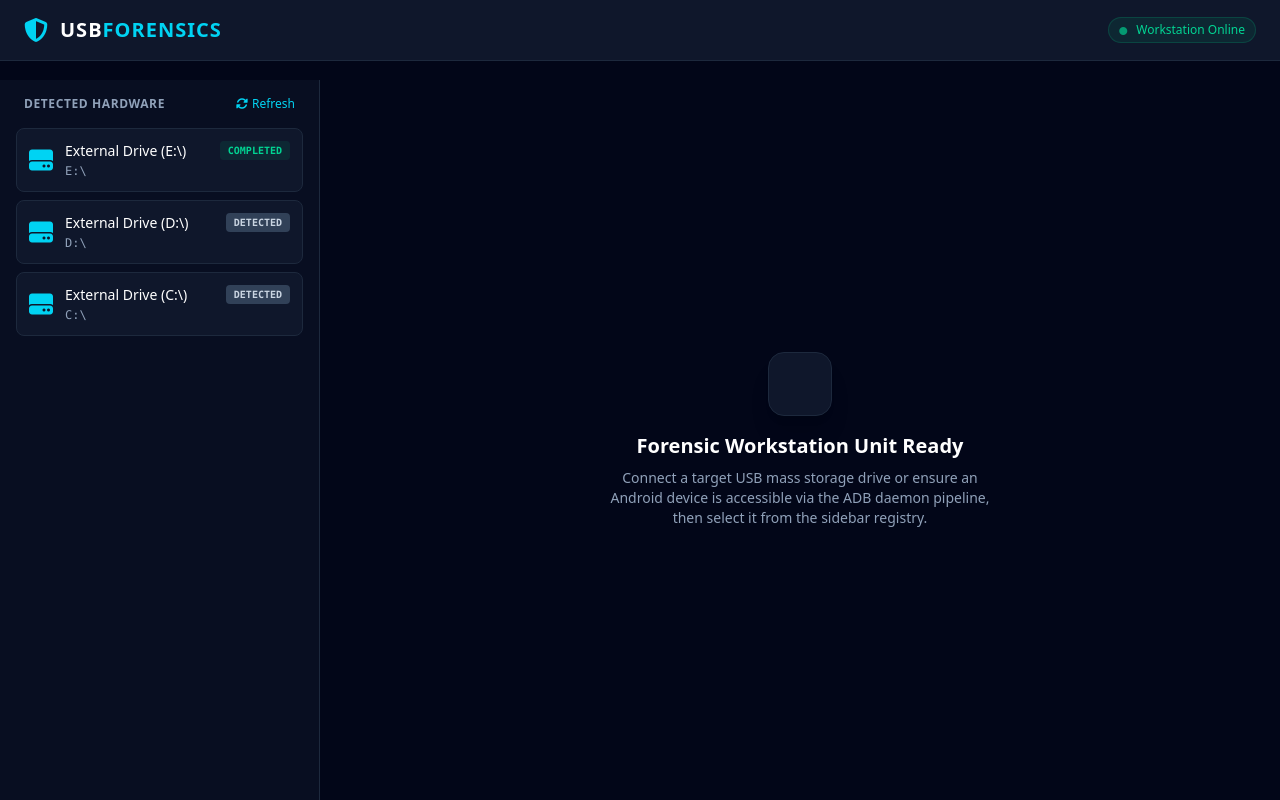
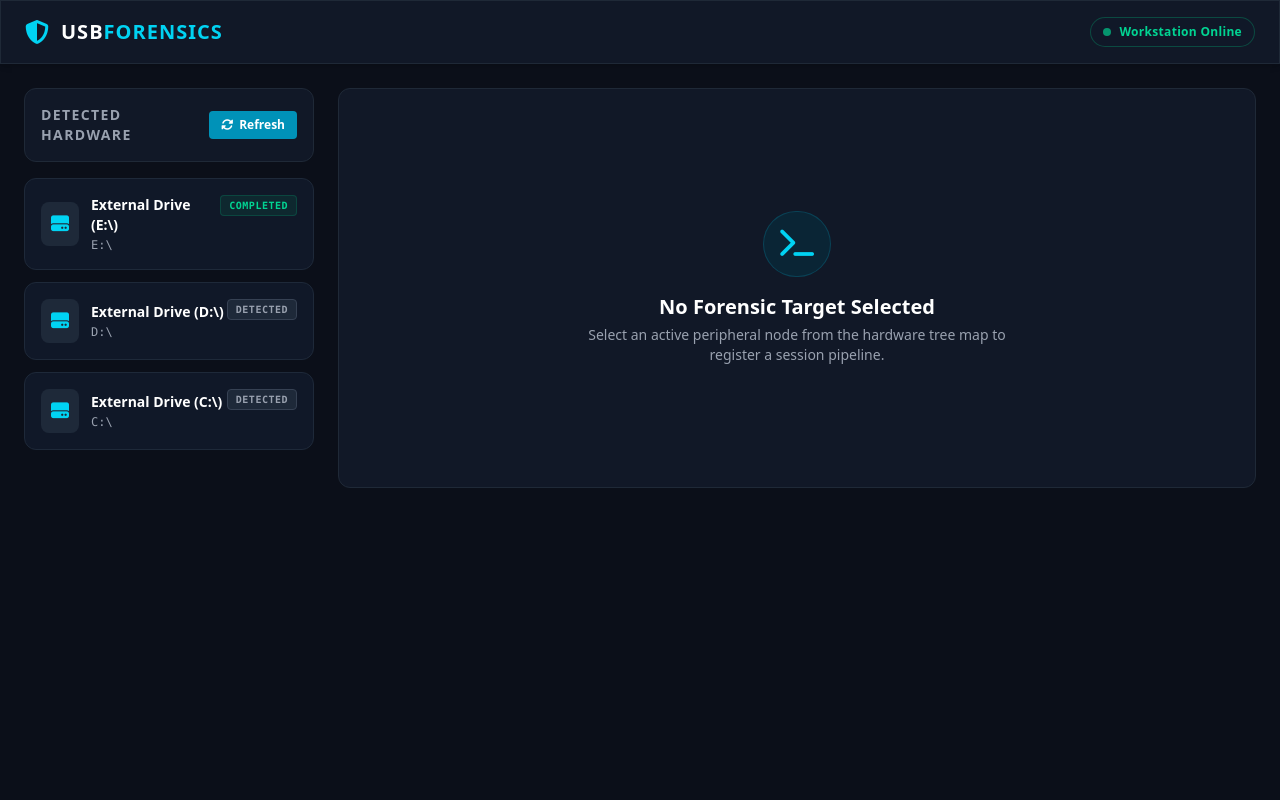
Before and after one commit to decima001/USBForensicCenter, a Django app: page / in a window 1280 px wide. Run offline with Django 5.2, Linux system fonts and the light colour scheme; data comes from the database, SQL or seed files in the repository; both versions use the stored data as it was after the commit; parts of the project's set-up code (start-up, migrations or seed data) failed here and were passed over.

Commit message:
Feat: Enhanced Scanners to download metadata

```diff
--- a/forensics/templates/forensics/dashboard.html
+++ b/forensics/templates/forensics/dashboard.html
@@ -3,144 +3,175 @@
 <head>
     <meta charset="UTF-8">
     <meta name="viewport" content="width=device-width, initial-scale=1.0">
-    <title>USB Forensic Center</title>
+    <title>USB Forensic Workstation</title>
     <script src="https://cdn.jsdelivr.net/npm/@tailwindcss/browser@4"></script>
     <link rel="stylesheet" href="https://cdnjs.cloudflare.com/ajax/libs/font-awesome/6.4.0/css/all.min.css">
+    <style>
+        body { background-color: #0b0f19; color: #f3f4f6; }
+        .cyber-panel { background-color: #111827; border: 1px solid #1f2937; }
+        .cyber-glow { box-shadow: 0 0 15px rgba(34, 211, 238, 0.2); }
+    </style>
 </head>
-<body class="bg-slate-950 text-slate-100 font-sans antialiased">
+<body class="font-sans antialiased">
 
-    <nav class="bg-slate-900 border-b border-slate-800 px-6 py-4 flex justify-between items-center fixed top-0 w-full z-50">
+    <header class="cyber-panel px-6 py-4 flex items-center justify-between border-b border-gray-800 shadow-md">
         <div class="flex items-center space-x-3">
             <i class="fa-solid fa-shield-halved text-cyan-400 text-2xl"></i>
-            <span class="text-xl font-bold tracking-wider text-white">USB<span class="text-cyan-400">FORENSICS</span></span>
+            <h1 class="text-xl font-black tracking-wider text-white">USB<span class="text-cyan-400">FORENSICS</span></h1>
         </div>
-        <div class="flex items-center space-x-4">
-            <span class="text-xs bg-emerald-500/10 text-emerald-400 border border-emerald-500/20 px-2.5 py-1 rounded-full font-medium">
-                <i class="fa-solid fa-circle text-[8px] mr-1.5 animate-pulse"></i> Workstation Online
-            </span>
+        <div class="flex items-center space-x-2 bg-gray-900 px-3 py-1.5 rounded-full border border-emerald-500/30">
+            <span class="h-2 w-2 rounded-full bg-emerald-400 animate-pulse"></span>
+            <span class="text-xs font-semibold text-emerald-400 tracking-wide">Workstation Online</span>
         </div>
-    </nav>
+    </header>
 
-    <div class="flex pt-20 h-screen overflow-hidden">
+    <div class="max-w-[1600px] mx-auto p-6 grid grid-cols-1 lg:grid-cols-4 gap-6">
 
-        <aside class="w-80 bg-slate-900/50 border-r border-slate-800 p-4 overflow-y-auto flex-shrink-0">
-            <div class="flex justify-between items-center mb-4 px-2">
-                <h2 class="text-xs font-semibold text-slate-400 uppercase tracking-wider">Detected Hardware</h2>
-                <a href="{% url 'trigger_hardware_scan' %}" class="text-xs text-cyan-400 hover:underline"><i class="fa-solid fa-rotate mr-1"></i>Refresh</a>
+        <aside class="lg:col-span-1 space-y-4">
+            <div class="cyber-panel p-4 rounded-xl flex items-center justify-between">
+                <h2 class="text-sm font-bold tracking-widest text-gray-400 uppercase">Detected Hardware</h2>
+                <a href="{% url 'trigger_hardware_scan' %}" class="text-xs bg-cyan-600 hover:bg-cyan-500 text-white font-bold px-3 py-1.5 rounded transition flex items-center space-x-1.5">
+                    <i class="fa-solid fa-rotate"></i>
+                    <span>Refresh</span>
+                </a>
             </div>
 
-            <div class="space-y-2">
-                {% for dev in devices %}
-                <a href="{% url 'device_detail' dev.id %}" class="block p-3 rounded-lg border {% if active_device.id == dev.id %}bg-slate-800/80 border-cyan-500/50{% else %}bg-slate-900 border-slate-800 hover:bg-slate-800/40{% endif %} transition">
+            <div class="space-y-3">
+                {% for device in devices %}
+                <a href="{% url 'device_detail' device.id %}" class="block p-4 rounded-xl border transition duration-200 {% if active_device.id == device.id %} bg-cyan-950/40 border-cyan-500 cyber-glow {% else %} bg-gray-900 border-gray-800 hover:border-gray-700 {% endif %}">
                     <div class="flex items-start justify-between">
                         <div class="flex items-center space-x-3">
-                            {% if dev.device_type == 'ANDROID' %}
-                                <i class="fa-brands fa-android text-2xl text-emerald-400"></i>
+                            <div class="p-2.5 rounded-lg bg-gray-800 text-cyan-400">
+                                {% if device.device_type == 'USB' %}
+                                    <i class="fa-solid fa-hard-drive text-lg"></i>
                                 {% else %}
-                                <i class="fa-solid fa-hdd text-2xl text-cyan-400"></i>
+                                    <i class="fa-solid fa-mobile-screen-button text-lg"></i>
                                 {% endif %}
+                            </div>
                             <div>
-                                <h3 class="font-medium text-sm text-white truncate max-w-[140px]">{{ dev.label }}</h3>
-                                <p class="text-xs text-slate-400 font-mono mt-0.5">{{ dev.mount_point }}</p>
+                                <h3 class="font-bold text-white text-sm">External Drive ({{ device.mount_point }})</h3>
+                                <p class="text-xs text-gray-400 font-mono mt-0.5">{{ device.mount_point }}</p>
                             </div>
                         </div>
-                        <span class="text-[10px] uppercase px-2 py-0.5 rounded font-mono font-bold
-                            {% if dev.status == 'COMPLETED' %}bg-emerald-500/10 text-emerald-400
-                            {% elif dev.status == 'SCANNING' %}bg-amber-500/10 text-amber-400 animate-pulse
-                            {% elif dev.status == 'FAILED' %}bg-rose-500/10 text-rose-400
-                            {% else %}bg-slate-700 text-slate-300{% endif %}">
-                            {{ dev.status }}
+                        <span class="text-[10px] font-mono px-2 py-0.5 rounded tracking-wider uppercase font-bold
+                            {% if device.status == 'COMPLETED' %} bg-emerald-500/10 text-emerald-400 border border-emerald-500/20
+                            {% elif device.status == 'SCANNING' %} bg-amber-500/10 text-amber-400 border border-amber-500/20 animate-pulse
+                            {% else %} bg-gray-800 text-gray-400 border border-gray-700 {% endif %}">
+                            {{ device.status }}
                         </span>
                     </div>
                 </a>
                 {% empty %}
-                <p class="text-xs text-slate-500 text-center py-6">No target devices detected yet.</p>
+                <div class="text-center py-8 cyber-panel rounded-xl border border-dashed border-gray-800">
+                    <i class="fa-solid fa-plug text-gray-600 text-2xl mb-2"></i>
+                    <p class="text-xs text-gray-500">No hardware components mapped yet.</p>
+                </div>
                 {% endfor %}
             </div>
         </aside>
 
-        <main class="flex-1 bg-slate-950 p-6 overflow-y-auto">
+        <main class="lg:col-span-3 space-y-6">
             {% if active_device %}
-                <div class="bg-slate-900 border border-slate-800 rounded-xl p-6 mb-6 flex justify-between items-center">
+            <div class="cyber-panel p-6 rounded-xl relative overflow-hidden shadow-lg">
+                <div class="flex flex-col md:flex-row md:items-center justify-between gap-4 z-10 relative">
                     <div>
-                        <span class="text-xs font-mono text-cyan-400 font-bold uppercase tracking-wider">{{ active_device.device_type }} Target</span>
-                        <h1 class="text-2xl font-bold text-white mt-1">{{ active_device.label }}</h1>
-                        <p class="text-sm text-slate-400 font-mono mt-1">UUID: {{ active_device.device_id }}</p>
+                        <span class="text-[10px] font-bold tracking-widest text-cyan-400 uppercase font-mono">{{ active_device.device_type }} Target</span>
+                        <h2 class="text-2xl font-black text-white mt-1">External Drive ({{ active_device.mount_point }})</h2>
+                        <p class="text-xs text-gray-400 font-mono mt-1">UUID: {{ active_device.device_id }}</p>
                     </div>
                     <div>
-                        {% if active_device.status != 'SCANNING' %}
-                            <a href="{% url 'trigger_forensic_scan' active_device.id %}" class="bg-cyan-500 hover:bg-cyan-600 text-slate-950 px-5 py-2.5 rounded-lg font-semibold shadow-lg shadow-cyan-500/20 transition flex items-center space-x-2">
-                                <i class="fa-solid fa-bolt"></i> <span>Execute Forensic Scan</span>
+                        {% if active_device.status == 'SCANNING' %}
+                        <button disabled class="bg-gray-800 border border-gray-700 text-gray-400 cursor-not-allowed font-bold px-5 py-2.5 rounded-lg flex items-center space-x-2 text-sm">
+                            <i class="fa-solid fa-spinner animate-spin"></i>
+                            <span>Auditing System...</span>
+                        </button>
+                        {% else %}
+                        <a href="{% url 'trigger_forensic_scan' active_device.id %}" class="bg-cyan-500 hover:bg-cyan-400 text-gray-950 font-black px-5 py-2.5 rounded-lg transition text-sm flex items-center space-x-2 shadow-lg shadow-cyan-500/20">
+                            <i class="fa-solid fa-bolt"></i>
+                            <span>Execute Forensic Scan</span>
                         </a>
-                        {% else %}
-                            <button disabled class="bg-slate-800 text-slate-500 px-5 py-2.5 rounded-lg font-semibold cursor-not-allowed flex items-center space-x-2">
-                                <i class="fa-solid fa-spinner animate-spin"></i> <span>Auditing System...</span>
-                            </button>
                         {% endif %}
                     </div>
                 </div>
 
-                <div class="grid grid-cols-1 md:grid-cols-3 gap-4 mb-6">
-                    <div class="bg-slate-900 border border-slate-800 p-4 rounded-xl">
-                        <p class="text-xs font-medium text-slate-400 uppercase tracking-wider">Total Discovered Logs</p>
-                        <p class="text-3xl font-bold text-white mt-2">{{ artifacts.count }}</p>
+                <div class="grid grid-cols-1 md:grid-cols-3 gap-4 mt-6 pt-6 border-t border-gray-800">
+                    <div class="bg-gray-900/50 p-4 rounded-lg border border-gray-800/60">
+                        <span class="text-xs font-bold tracking-wider text-gray-400 uppercase block">Total Discovered Logs</span>
+                        <span class="text-3xl font-black text-white block mt-1">{{ artifacts|length }}</span>
                     </div>
-                    <div class="bg-slate-900 border border-slate-800 p-4 rounded-xl">
-                        <p class="text-xs font-medium text-slate-400 uppercase tracking-wider">Last Scan Date</p>
-                        <p class="text-sm font-mono font-bold text-slate-300 mt-3">
+                    <div class="bg-gray-900/50 p-4 rounded-lg border border-gray-800/60">
+                        <span class="text-xs font-bold tracking-wider text-gray-400 uppercase block">Last Scan Date</span>
+                        <span class="text-sm font-mono text-gray-300 block mt-2.5">
                             {% if active_device.last_scanned_at %}{{ active_device.last_scanned_at|date:"Y-m-d H:i:s" }}{% else %}Never Scanned{% endif %}
-                        </p>
+                        </span>
                     </div>
-                    <div class="bg-slate-900 border border-slate-800 p-4 rounded-xl">
-                        <p class="text-xs font-medium text-slate-400 uppercase tracking-wider">Security State</p>
-                        <p class="text-sm font-bold mt-2">
+                    <div class="bg-gray-900/50 p-4 rounded-lg border border-gray-800/60">
+                        <span class="text-xs font-bold tracking-wider text-gray-400 uppercase block">Security State</span>
+                        <span class="text-sm font-bold block mt-2.5 flex items-center space-x-1.5
+                            {% if active_device.status == 'COMPLETED' %} text-emerald-400
+                            {% elif active_device.status == 'SCANNING' %} text-amber-400
+                            {% else %} text-gray-400 {% endif %}">
                             {% if active_device.status == 'COMPLETED' %}
-                                <span class="text-emerald-400"><i class="fa-solid fa-shield-check mr-1.5"></i>Analysis Complete</span>
+                                <i class="fa-solid fa-circle-check"></i> <span>Analysis Complete</span>
                             {% elif active_device.status == 'SCANNING' %}
-                                <span class="text-amber-400"><i class="fa-solid fa-magnifying-glass-chart mr-1.5 animate-pulse"></i>Parsing Targets</span>
+                                <i class="fa-solid fa-magnifying-glass-chart animate-pulse"></i> <span>Parsing Targets</span>
                             {% else %}
-                                <span class="text-slate-400">Awaiting Assessment</span>
+                                <i class="fa-solid fa-circle-minus"></i> <span>Idle Registry</span>
                             {% endif %}
-                        </p>
+                        </span>
+                    </div>
                 </div>
             </div>
 
-                <div class="bg-slate-900 border border-slate-800 rounded-xl overflow-hidden">
-                    <div class="px-6 py-4 border-b border-slate-800 bg-slate-900/50">
-                        <h2 class="text-md font-semibold text-white">Extracted Forensic Ledger</h2>
+            <div class="cyber-panel rounded-xl overflow-hidden shadow-xl">
+                <div class="px-6 py-4 border-b border-gray-800 bg-gray-900/40">
+                    <h3 class="text-base font-bold text-white tracking-wide">Extracted Forensic Ledger</h3>
                 </div>
                 <div class="overflow-x-auto">
                     <table class="w-full text-left border-collapse">
                         <thead>
-                                <tr class="border-b border-slate-800 bg-slate-950/40 text-xs font-semibold text-slate-400 uppercase tracking-wider">
-                                    <th class="px-6 py-3">Severity</th>
-                                    <th class="px-6 py-3">Finding Classification</th>
-                                    <th class="px-6 py-3">Summary Description</th>
-                                    <th class="px-6 py-3">Extracted Metadata Payload</th>
+                            <tr class="bg-gray-900/80 border-b border-gray-800 text-[11px] font-bold tracking-wider text-gray-400 uppercase">
+                                <th class="px-6 py-3.5">Severity</th>
+                                <th class="px-6 py-3.5">Finding Classification</th>
+                                <th class="px-6 py-3.5">Summary Description</th>
+                                <th class="px-6 py-3.5">Extracted Metadata Payload</th>
+                                <th class="px-6 py-3.5 text-right">Actions</th>
                             </tr>
                         </thead>
-                            <tbody class="divide-y divide-slate-800 text-sm text-slate-300">
-                                {% for art in artifacts %}
-                                <tr class="hover:bg-slate-800/30 transition">
+                        <tbody class="divide-y divide-gray-800/60 font-medium text-sm">
+                            {% for artifact in artifacts %}
+                            <tr class="hover:bg-gray-900/30 transition">
                                 <td class="px-6 py-4 whitespace-nowrap">
-                                        <span class="text-[11px] font-bold px-2.5 py-1 rounded font-mono
-                                            {% if art.severity == 'CRITICAL' or art.severity == 'HIGH' %}bg-rose-500/10 text-rose-400 border border-rose-500/20
-                                            {% elif art.severity == 'MEDIUM' %}bg-amber-500/10 text-amber-400 border border-amber-500/20
-                                            {% else %}bg-slate-800 text-slate-400{% endif %}">
-                                            {{ art.severity }}
+                                    <span class="text-[10px] font-bold tracking-wide uppercase px-2 py-0.5 rounded font-mono
+                                        {% if artifact.severity == 'CRITICAL' %} bg-red-500/10 text-red-400 border border-red-500/20
+                                        {% elif artifact.severity == 'HIGH' %} bg-orange-500/10 text-orange-400 border border-orange-500/20
+                                        {% else %} bg-blue-500/10 text-blue-400 border border-blue-500/20 {% endif %}">
+                                        {{ artifact.severity }}
                                     </span>
                                 </td>
-                                    <td class="px-6 py-4 font-medium text-white whitespace-nowrap">{{ art.category }}</td>
-                                    <td class="px-6 py-4">{{ art.title }}</td>
-                                    <td class="px-6 py-4 font-mono text-xs max-w-xs truncate text-cyan-400/90" title="{{ art.extracted_data }}">
-                                        {{ art.extracted_data }}
+                                <td class="px-6 py-4 whitespace-nowrap text-white font-bold">{{ artifact.category }}</td>
+                                <td class="px-6 py-4 text-gray-300">{{ artifact.title }}</td>
+                                <td class="px-6 py-4 font-mono text-xs text-cyan-400/90 max-w-xs truncate" title="{{ artifact.extracted_data }}">
+                                    {{ artifact.extracted_data }}
+                                </td>
+                                <td class="px-6 py-4 whitespace-nowrap text-right text-xs font-bold">
+                                    {% if "File:" in artifact.extracted_data or "Path:" in artifact.extracted_data %}
+                                        <a href="{% url 'download_evidence' artifact.id %}" class="bg-cyan-950 text-cyan-400 hover:bg-cyan-400 hover:text-gray-950 px-3 py-1.5 rounded border border-cyan-500/30 transition duration-150 inline-flex items-center space-x-1">
+                                            <i class="fa-solid fa-download"></i>
+                                            <span>Download File</span>
+                                        </a>
+                                    {% else %}
+                                        <span class="text-gray-600 italic">No File Context</span>
+                                    {% endif %}
                                 </td>
                             </tr>
                             {% empty %}
                             <tr>
-                                    <td colspan="4" class="px-6 py-12 text-center text-slate-500 text-sm">
-                                        <i class="fa-solid fa-folder-open text-3xl mb-3 block text-slate-600"></i>
-                                        No forensic findings registered for this device. Run a scan above to start mapping artifacts.
+                                <td colspan="5" class="text-center py-16 text-gray-500">
+                                    <div class="flex flex-col items-center justify-center space-y-2">
+                                        <i class="fa-regular fa-folder-open text-3xl text-gray-700"></i>
+                                        <p class="text-sm">No forensic findings registered for this device. Run a scan above to start mapping artifacts.</p>
+                                    </div>
                                 </td>
                             </tr>
                             {% endfor %}
@@ -149,17 +180,50 @@
                 </div>
             </div>
             {% else %}
-                <div class="h-full flex flex-col justify-center items-center text-center">
-                    <div class="w-16 h-16 bg-slate-900 border border-slate-800 rounded-2xl flex items-center justify-center mb-4 shadow-xl">
-                        <i class="fa-solid fa-usb-drive text-2xl text-slate-400"></i>
+            <div class="cyber-panel p-16 rounded-xl text-center border border-dashed border-gray-800 flex flex-col items-center justify-center min-h-[400px]">
+                <div class="p-4 rounded-full bg-cyan-950/50 text-cyan-400 mb-4 border border-cyan-500/20">
+                    <i class="fa-solid fa-terminal text-3xl"></i>
                 </div>
-                    <h1 class="text-xl font-bold text-white">Forensic Workstation Unit Ready</h1>
-                    <p class="text-sm text-slate-400 mt-2 max-w-sm">Connect a target USB mass storage drive or ensure an Android device is accessible via the ADB daemon pipeline, then select it from the sidebar registry.</p>
+                <h2 class="text-xl font-bold text-white">No Forensic Target Selected</h2>
+                <p class="text-sm text-gray-400 max-w-md mt-1">Select an active peripheral node from the hardware tree map to register a session pipeline.</p>
             </div>
             {% endif %}
         </main>
-
     </div>
 
+    <script>
+        document.addEventListener("DOMContentLoaded", function () {
+            // Locate the scanning status item using the CSS pulse animation signature
+            const scanningBadge = document.querySelector('[class*="animate-pulse"]');
+
+            if (scanningBadge) {
+                console.log("[+] Active scan detected. Initializing real-time telemetry polling engine...");
+
+                // Query the view endpoint every 3 seconds
+                const pollInterval = setInterval(async () => {
+                    try {
+                        const response = await fetch(window.location.href);
+                        if (response.ok) {
+                            const htmlText = await response.text();
+
+                            // Parse context to check if the running state has modified
+                            const parser = new DOMParser();
+                            const doc = parser.parseFromString(htmlText, 'text/html');
+                            const updatedBadge = doc.querySelector('[class*="animate-pulse"]');
+
+                            // If the scanning animations have vanished from the payload, update the interface
+                            if (!updatedBadge) {
+                                console.log("[+] Scan state change finalized. Re-rendering dashboard layout.");
+                                clearInterval(pollInterval);
+                                window.location.reload();
+                            }
+                        }
+                    } catch (error) {
+                        console.error("[-] Telemetry polling connection dropped:", error);
+                    }
+                }, 3000);
+            }
+        });
+    </script>
 </body>
 </html>
--- a/forensics/urls.py
+++ b/forensics/urls.py
@@ -6,4 +6,5 @@ urlpatterns = [
     path('device/<int:device_id>/', views.dashboard_home, name='device_detail'),
     path('scan-hardware/', views.trigger_hardware_scan, name='trigger_hardware_scan'),
     path('scan-forensic/<int:device_id>/', views.trigger_forensic_scan, name='trigger_forensic_scan'),
+    path('download-evidence/<int:artifact_id>/', views.download_artifact_file, name='download_evidence'),
 ]
--- a/forensics/views.py
+++ b/forensics/views.py
@@ -1,4 +1,8 @@
+import os
+import re
+import mimetypes
 from django.shortcuts import render, redirect, get_object_or_404
+from django.http import Http404, HttpResponse
 from forensics.models import TargetDevice, ForensicArtifact
 from forensics.detectors import monitor_and_update_devices
 from forensics.tasks import execute_usb_filesystem_scan, execute_android_vulnerability_scan
@@ -55,3 +59,28 @@ def trigger_forensic_scan(request, device_id):
         execute_android_vulnerability_scan.delay(device.device_id)
 
     return redirect('device_detail', device_id=device.id)
+
+
+def download_artifact_file(request, artifact_id):
+    """
+    Resolves the exact file path parsed inside a specific ForensicArtifact
+    and pipes it directly back to the analyst browser as an attachment download.
+    """
+    artifact = get_object_or_404(ForensicArtifact, id=artifact_id)
+
+    # Use regex routing to isolate the path string inside our extracted data block
+    path_match = re.search(r'(?:Path|File):\s*([a-zA-Z]:\\[^\s|]+)', artifact.extracted_data)
+
+    if not path_match:
+        raise Http404("No absolute disk file path could be parsed from this artifact metadata payload.")
+
+    resolved_file_path = path_match.group(1).strip()
+
+    if os.path.exists(resolved_file_path):
+        with open(resolved_file_path, 'rb') as fh:
+            mime_type, _ = mimetypes.guess_type(resolved_file_path)
+            response = HttpResponse(fh.read(), content_type=mime_type or "application/octet-stream")
+            response['Content-Disposition'] = f'attachment; filename={os.path.basename(resolved_file_path)}'
+            return response
+
+    raise Http404("The requested file no longer exists on the target media or device was detached.")
```
Also changed, not shown: db.sqlite3. Lines whose indentation alone changed are shown as unchanged.
